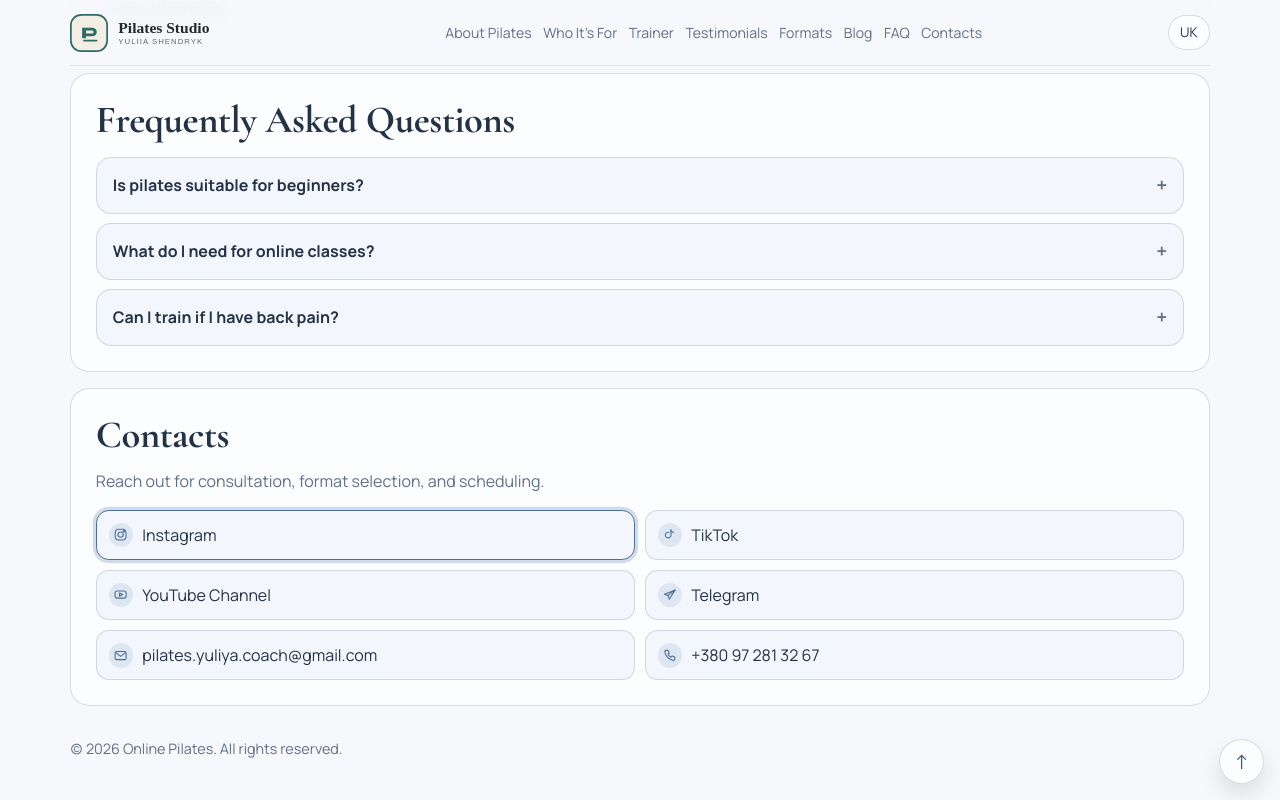
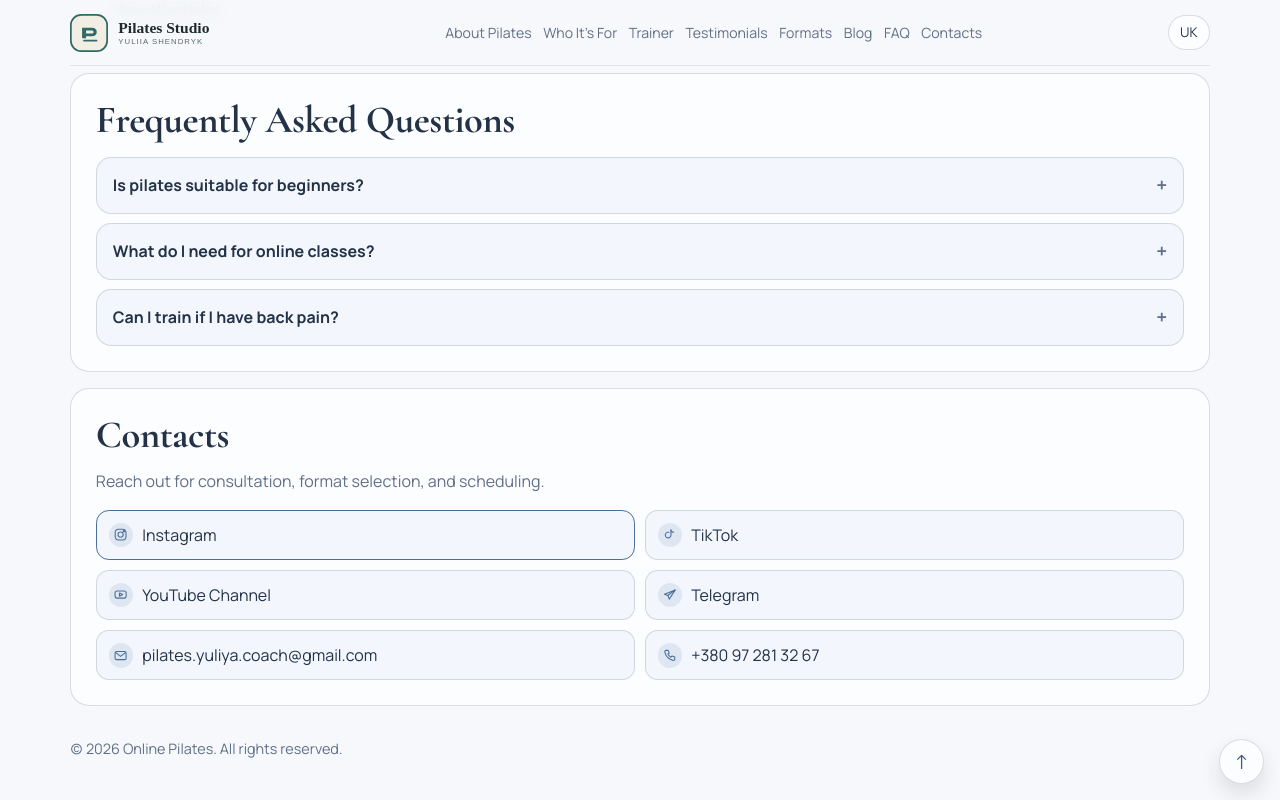
Before and after one commit to alexshen73/pilates-studio, a Next.js app: page /en in a window 1280 px wide. In both pictures the pointer is over the link "Instagram". Shown: the part 3275-4075 px from the top of the page. Built offline with nearby package versions, Linux system fonts and the light colour scheme.

Commit message:
style: simplify contact hover and match FAQ item hover border

```diff
--- a/app/globals.css
+++ b/app/globals.css
@@ -554,7 +554,12 @@ h1 {
 .contacts .linkGrid a:hover,
 .contacts .linkGrid a:focus-visible {
   border-color: var(--primary);
-  box-shadow: 0 0 0 0.2rem var(--ring);
+  box-shadow: none;
+}
+
+.faqItem:hover,
+.faqItem:focus-within {
+  border-color: var(--primary);
 }
 
 .footer {
```
